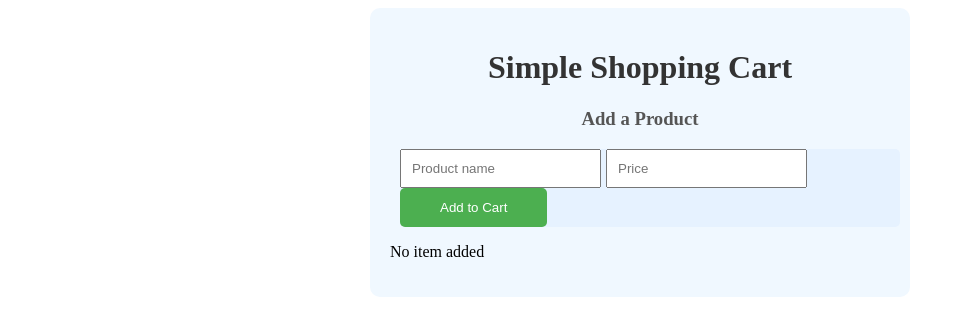
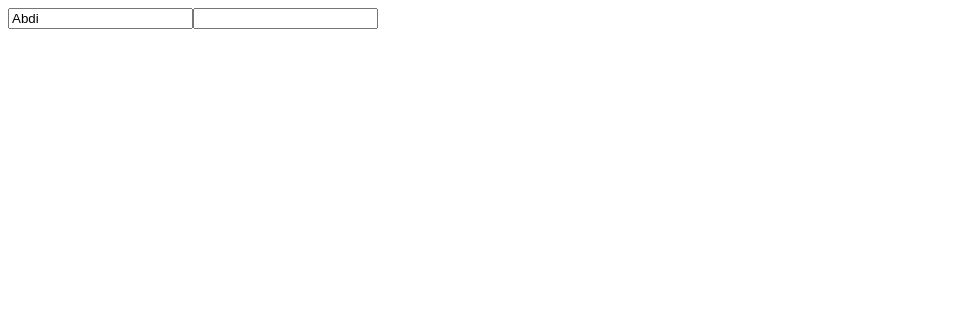
Before and after one commit to AbdifatahDeeq/React-course, a React (Vite) app: page / in a window 1280 px wide. Shown: the top 336 px of the page, without its empty margins (0-965 px from the left). Built offline with nearby package versions, Linux system fonts and the light colour scheme.

Commit message:
exercise 6

```diff
--- a/src/App.jsx
+++ b/src/App.jsx
@@ -1,7 +1,7 @@
-import ShoppingCart from "./ShoppingCart";
+
+import UseEffect from "./UseEffect";
 
 const App = () => {
-  return <ShoppingCart />;
-};
-
-export default App;
+  return <UseEffect />;
+}
+export default App
--- a/src/ShoppingCart.jsx
+++ b/src/ShoppingCart.jsx
@@ -1,7 +1,12 @@
-import { useState } from "react";
+import { useState, useEffect} from "react";
 
 
 const ShoppingCart = () => {
+   const [title] = useState("SS-CART");
+  useEffect(() => {
+    document.title = title;
+  }, [title]); // <-- add dependency
+
 const [products, setProducts] = useState([]);
 const [productName, setProductName] = useState("");
 const [productPrice, setProductPrice] = useState("");
--- /dev/null
+++ b/src/UseEffect.jsx
@@ -0,0 +1,21 @@
+import { useState , useEffect} from "react"
+
+
+const UseEffect = () => {
+  const [title, setTitle] = useState("Asc");
+  const [Name, setName] = useState("Abdi")
+
+  useEffect(() => {
+    document.title = title + Name;
+      console.log(title);
+  },[title])
+
+
+  return (
+    <div>
+      <input onChange={(e) => setName(e.target.value)} type="text" value={Name} />
+      <input type="text" onChange={(e)=> setTitle(e.target.value)}/>
+    </div>
+  );
+}
+export default UseEffect;
```
